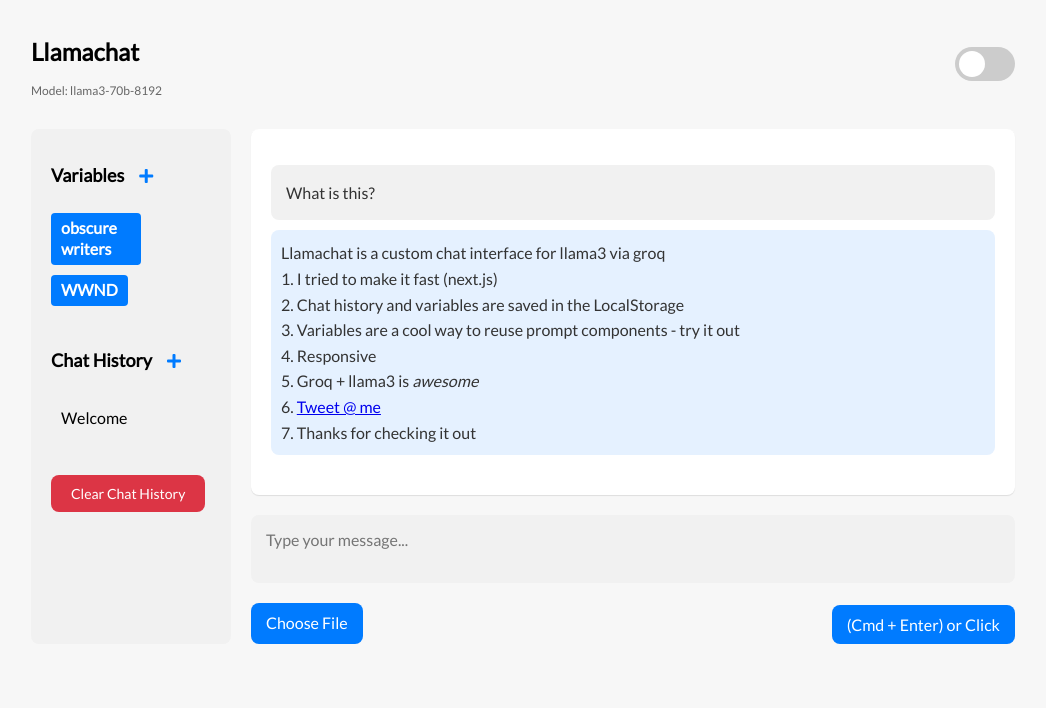
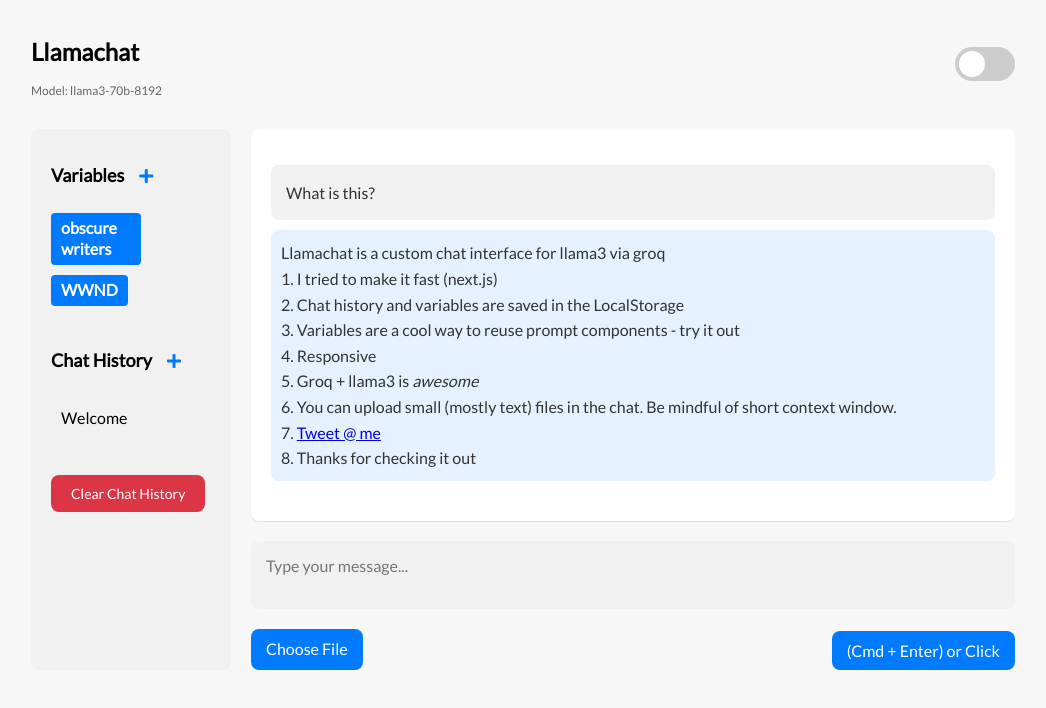
Before and after one commit to invisible-hand/customchat, a Next.js app: page / in a window 1280 px wide. Shown: the top 708 px of the page, without its empty margins (117-1163 px from the left). Built offline with nearby package versions, Linux system fonts and the light colour scheme.

Commit message:
updated empty state + minor fixes

```diff
--- a/app/page.js
+++ b/app/page.js
@@ -45,8 +45,9 @@
         3. Variables are a cool way to reuse prompt components - try it out
         4. Responsive
         5. Groq + llama3 is _awesome_
-        6. [Tweet @ me](https://twitter.com/andreyzagoruiko)
-        7. Thanks for checking it out
+        6. You can upload small (mostly text) files in the chat. Be mindful of short context window.
+        7. [Tweet @ me](https://twitter.com/andreyzagoruiko)
+        8. Thanks for checking it out
       `,
       },
     ],
```
